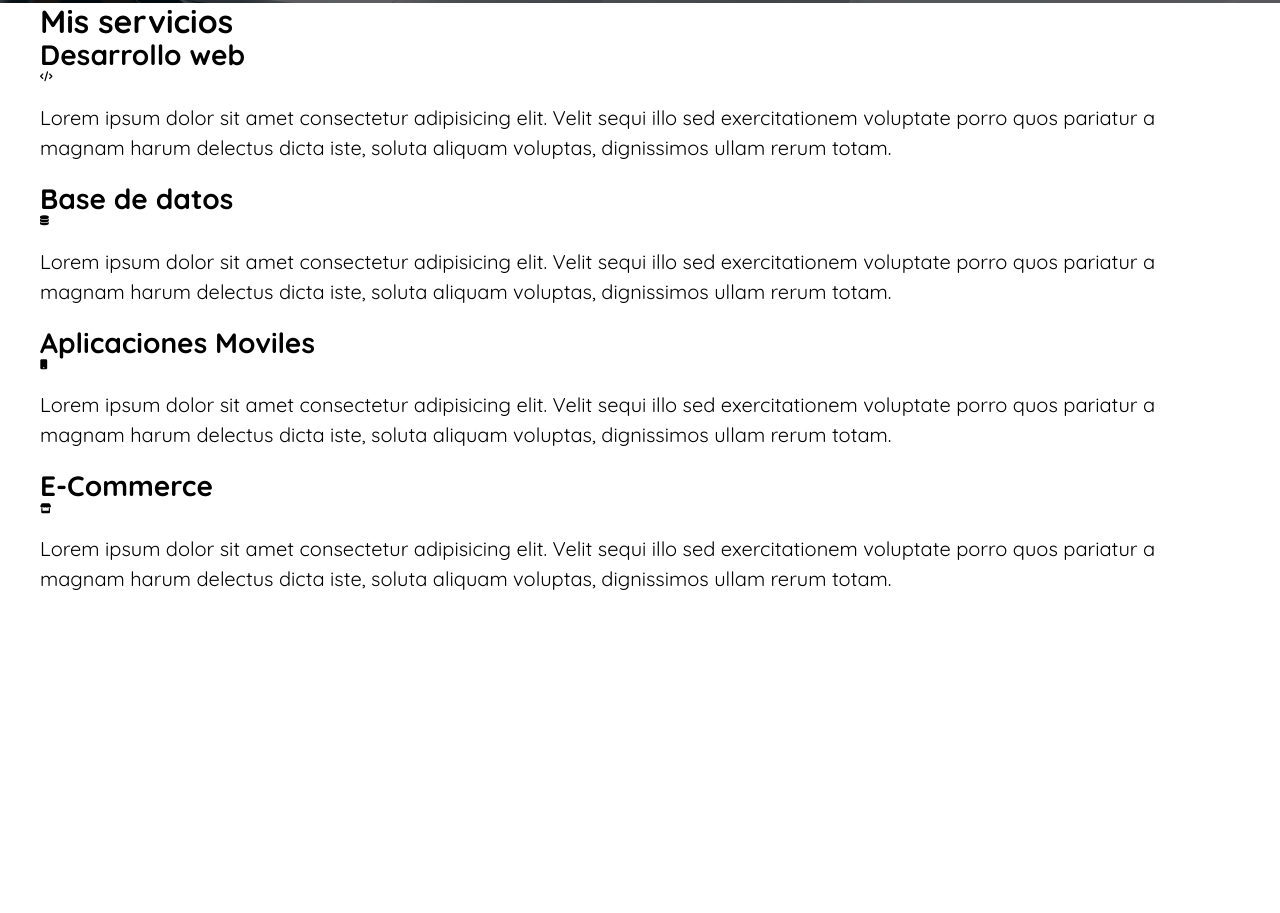
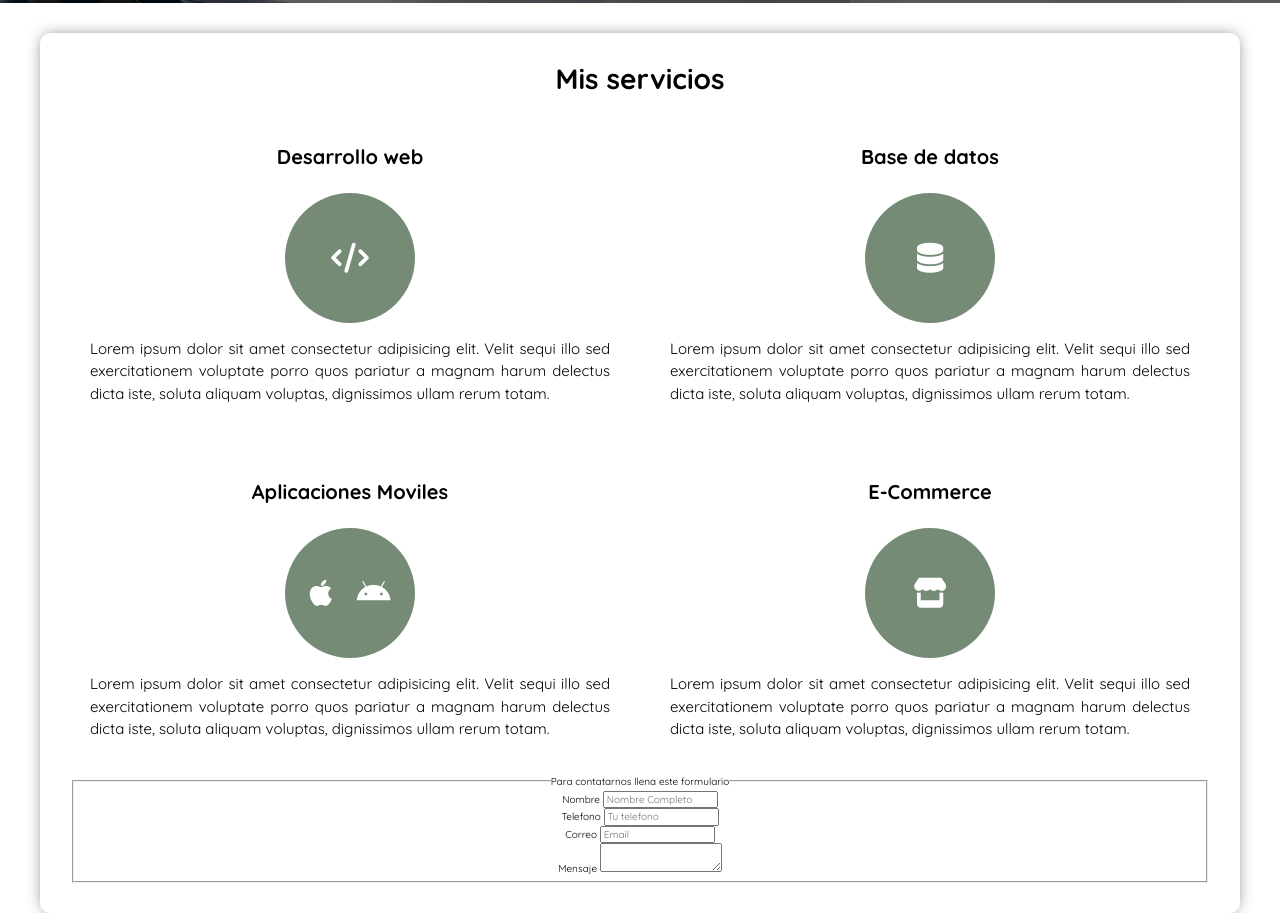
Before and after one commit to JesusG04/freelance, a website: page index.html in a window 1280 px wide. Shown: the part 619-1532 px from the top of the page. Before the commit the page ends 1233 px from the top, so only its background shows below. Drawn offline with Linux system fonts and the light colour scheme.

Commit message:
section servicios

```diff
--- a/index.html
+++ b/index.html
@@ -47,7 +47,8 @@
         </picture>
 
     </section>
-    <main  class="contenedor">
+    <main  class="contenedor ">
+
         <h2>Mis servicios</h2>
         <section class="servicios">
 
@@ -73,8 +74,10 @@
                 <h3>Aplicaciones Moviles</h3>
 
                 <div class="iconos">
-                    <i class="fa-solid fa-mobile-button"></i>
+                    <i class="fa-brands fa-apple"></i>
+                    <i class="fa-brands fa-android"></i>
                 </div>
+
 
                 <p>Lorem ipsum dolor sit amet consectetur adipisicing elit. Velit sequi illo sed exercitationem voluptate porro quos pariatur a magnam harum delectus dicta iste, soluta aliquam voluptas, dignissimos ullam rerum totam.</p>
             </div>
@@ -88,8 +91,33 @@
                 <p>Lorem ipsum dolor sit amet consectetur adipisicing elit. Velit sequi illo sed exercitationem voluptate porro quos pariatur a magnam harum delectus dicta iste, soluta aliquam voluptas, dignissimos ullam rerum totam.</p>
             </div>
 
+        </section> <!-- termian la dection de servicios -->
+        <section>
+            <form action="" class="formulario">
+                <fieldset>
+                    <legend>Para contatarnos llena este formulario</legend>
+
+                    <div class="campos">
+                        <div class="campo">
+                            <label for="">Nombre</label>
+                            <input type="text" class="input-text" placeholder="Nombre Completo">
+                        </div>
+                        <div class="campo">
+                            <label for="">Telefono</label>
+                            <input type="tel" class="input-text" placeholder="Tu telefono">
+                        </div>
+                        <div class="campo">
+                            <label for="">Correo</label>
+                            <input type="email" class="input-text" placeholder="Email">
+                        </div>
+                        <div class="campo">
+                            <label for="">Mensaje</label>
+                            <textarea class="input-text"></textarea>
+                        </div>
+                    </div>
+                </fieldset>
+            </form>
         </section>
-
     </main>
 </body>
 </html>
--- a/src/scss/base/_globales.scss
+++ b/src/scss/base/_globales.scss
@@ -17,7 +17,7 @@ p{
 }
 
 h1, h2, h3, h4{
-    margin: 0;
+    margin: 0 0 5rem 0;
 }
 .contenedor{
     width: 100%;
--- a/src/scss/base/_mixins.scss
+++ b/src/scss/base/_mixins.scss
@@ -20,7 +20,7 @@
         @content;
     }
 }
-@mixin grid( $col, $gap : 1rem ) {
+@mixin grid( $column, $gap : 1rem ) {
     display: grid;
     grid-template-columns: repeat($column,1fr);
     gap: $gap;
--- a/src/scss/layout/_hero.scss
+++ b/src/scss/layout/_hero.scss
@@ -8,7 +8,7 @@
     min-height: 40rem;
     position: relative;
     overflow: hidden;
-
+    margin-bottom: 3rem;
     .hero-contenido{
         position:absolute;
         height: 100%;
@@ -35,7 +35,7 @@
         color: v.$blanco;
         font-size: 3.5rem;
         padding: 2rem;
-
+        margin: 0;
     }
 
     .boton{
--- a/src/scss/layout/_index.scss
+++ b/src/scss/layout/_index.scss
@@ -1,3 +1,4 @@
 @forward 'header';
 @forward 'navegacion';
 @forward 'hero';
+@forward 'servicios';
--- /dev/null
+++ b/src/scss/layout/_servicios.scss
@@ -0,0 +1,48 @@
+@use 'base/mixins' as m;
+@use 'base/variables' as v;
+
+main{
+    -webkit-box-shadow: 0px 0px 15px -3px rgba(0,0,0,0.55);
+    -moz-box-shadow: 0px 0px 15px -3px rgba(0,0,0,0.55);
+    box-shadow: 0px 0px 15px -3px rgba(0,0,0,0.55);
+    text-align: center;
+    border-radius: 1rem;
+    padding: 3rem;
+    h2{
+        font-size: 2.8rem;
+        margin-bottom: 3rem;
+        font-weight: 700;
+    }
+    h3{
+        margin-bottom: 2.5rem;
+        font-size: 2rem;
+    }
+    .servicios{
+        @include m.tablet {
+            @include m.grid(2, 2rem)
+        }
+
+    }
+    .iconos{
+        background-color: v.$verdeMasOscuro;
+        height: 13rem;
+        width: 13rem;
+        border-radius: 50%;
+        display: flex;
+        justify-content: space-evenly;
+        align-items: center;
+        margin: 0 auto;
+    }
+    i{
+        font-size: 3rem;
+        color: v.$blanco;
+    }
+    p{
+        font-size: 1.5rem;
+        text-align: justify;
+    }
+    .servicio{
+        padding: 2rem;
+        margin: 0 auto;
+    }
+}
```
Also changed, not shown: build/css/app.css.
